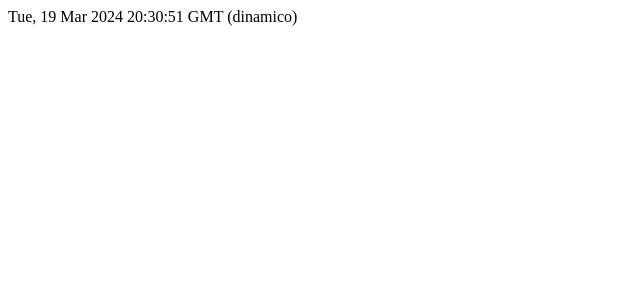
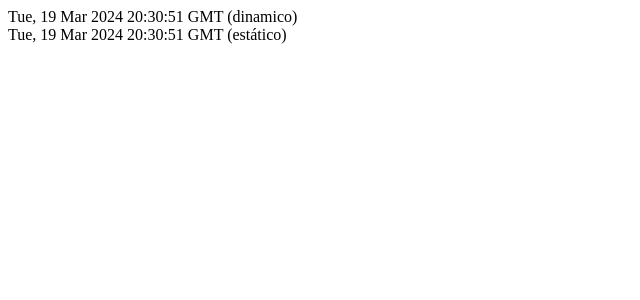
Before and after one commit to diegox300/senescencia, a Next.js app: page /tempo in a window 1280 px wide. Shown: the top 300 px of the page, without its empty margins (0-640 px from the left). Built offline with nearby package versions, Linux system fonts and the light colour scheme.

Commit message:
Adicionando props em tempo

```diff
--- a/pages/tempo.js
+++ b/pages/tempo.js
@@ -1,12 +1,25 @@
-function Tempo() {
+function Tempo(props) {
     const dynamicDate = new Date();
     const dynamicDateString = dynamicDate.toGMTString();
 
     return(
         <div>
-            {dynamicDateString} (dinamico)
+            <div>{dynamicDateString} (dinamico)</div>
+            <div>{props.staticDateString} (estático)</div>
         </div>
     )
 }
 
+export function getStaticProps(){
+
+    const staticDate = new Date();
+    const staticDateString = staticDate.toGMTString();
+
+    return {
+        props: {
+            staticDateString
+        }
+    }
+
+}
 export default Tempo;
```
Also changed, not shown: 1 other file (tests, documents, lock files or other folders).
